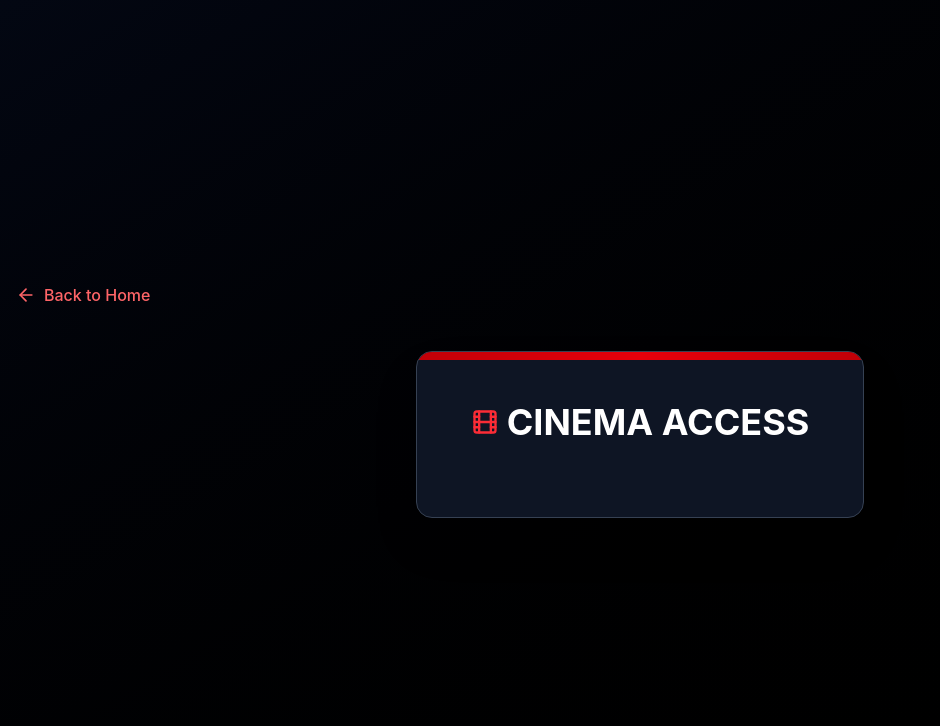
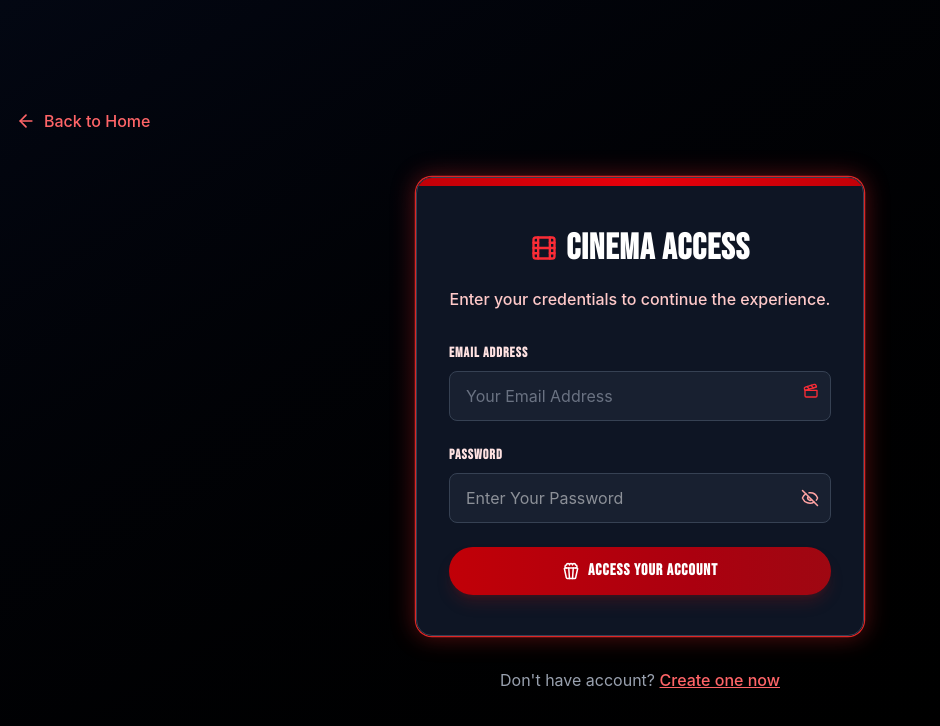
Before and after one commit to avhis-hek7/Movie_Booking_App, a React (Vite) app in the folder frontend/: page /login in a window 1280 px wide. Shown: the top 726 px of the page, without its empty margins (0-940 px from the left). Built offline with nearby package versions, Linux system fonts and the light colour scheme.

Commit message:
login page created successfully

```diff
--- a/frontend/src/components/LoginPage.jsx
+++ b/frontend/src/components/LoginPage.jsx
@@ -1,7 +1,15 @@
 import React, { useState } from "react";
 import { loginStyles } from "../assets/dummyStyles";
-import { ToastContainer } from "react-toastify";
-import { ArrowLeft, Film, LocateFixed } from "lucide-react";
+import { toast, ToastContainer } from "react-toastify";
+import {
+  ArrowLeft,
+  Clapperboard,
+  Eye,
+  EyeOff,
+  Film,
+  LocateFixed,
+  Popcorn,
+} from "lucide-react";
 
 const LoginPage = () => {
   const [formData, setFormData] = useState({
@@ -10,6 +18,47 @@ const LoginPage = () => {
   });
   const [showPassword, setShowPassword] = useState(false);
   const [isLoading, setIsLoading] = useState(false);
+
+  const handleChange = (e) => {
+    const { name, value } = e.target;
+    setFormData((prevState) => ({
+      ...prevState,
+      [name]: value,
+    }));
+  };
+
+  // handle Submit
+  const handleSubmit = (e) => {
+    e.preventDefault();
+    setIsLoading(true);
+    if (!formData.password || formData.password.length < 6) {
+      setIsLoading(false);
+      toast.error("Password must be atleast of 6 characters long");
+      console.warn("Login Blocked");
+      return;
+    }
+    console.log("Login Data:", formData);
+
+    setTimeout(() => {
+      setIsLoading(false);
+
+      // Persist auth to localStorage so Navbar detects logged-in state
+      try {
+        const authObj = { isLoggedIn: true, email: formData.email };
+        localStorage.setItem("cine_auth", JSON.stringify(authObj));
+        localStorage.setItem("isLoggedIn", "true");
+        localStorage.setItem("userEmail", formData.email || "");
+        localStorage.setItem("cine_user_email", formData.email || "");
+        console.log("Auth saved to localStorage:", authObj);
+      } catch (err) {
+        console.error("Failed to Login:", err);
+      }
+      toast.success("Login Successfully! Redirecting to your cinema...");
+      setTimeout(() => {
+        window.location.href = "/";
+      }, 2000);
+    }, 1500);
+  };
 
   const goBack = () => {
     window.history.back();
@@ -39,20 +88,107 @@ const LoginPage = () => {
         </div>
 
         <div className={loginStyles.cardContainer}>
-            <div className={loginStyles.cardHeader}></div>
-            <div className={loginStyles.cardContent}>
-                <div className={loginStyles.headerContainer}>
-                    <div className={loginStyles.headerIconContainer}>
-                        <Film  className={loginStyles.headerIcon} size={28}/>
-                        <h2 className={loginStyles.headerTitle}>CINEMA ACCESS</h2>
+          <div className={loginStyles.cardHeader}></div>
+          <div className={loginStyles.cardContent}>
+            <div className={loginStyles.headerContainer}>
+              <div className={loginStyles.headerIconContainer}>
+                <Film className={loginStyles.headerIcon} size={28} />
+                <h2 className={loginStyles.headerTitle}>CINEMA ACCESS</h2>
+              </div>
+              <p className={loginStyles.headerSubtitle}>
+                Enter your credentials to continue the experience.
+              </p>
+            </div>
+            <form onSubmit={handleSubmit}>
+              <div className={loginStyles.inputGroup}>
+                <label htmlFor="email" className={loginStyles.label}>
+                  EMAIL ADDRESS
+                </label>
+                <div className={loginStyles.inputContainer}>
+                  <input
+                    type="email"
+                    id="email"
+                    name="email"
+                    required
+                    value={formData.email}
+                    onChange={handleChange}
+                    className={loginStyles.input}
+                    placeholder="Your Email Address"
+                  />
 
-                    </div>
+                  <div className={loginStyles.inputIcon}>
+                    <Clapperboard size={16} className="text-red-500 " />
+                  </div>
+                </div>
+              </div>
+
+              <div className={loginStyles.inputGroup}>
+                <label htmlFor="password" className={loginStyles.label}>
+                  PASSWORD
+                </label>
+                <div className={loginStyles.inputContainer}>
+                  <input
+                    type={showPassword ? "text" : "password"}
+                    id="password"
+                    name="password"
+                    required
+                    value={formData.password}
+                    onChange={handleChange}
+                    className={loginStyles.inputWithIcon}
+                    placeholder="Enter Your Password"
+                  />
+                  <button
+                    type="button"
+                    className={loginStyles.passwordToggle}
+                    onClick={() => setShowPassword(!showPassword)}
+                  >
+                    {!showPassword ? (
+                      <EyeOff
+                        size={18}
+                        className={loginStyles.passwordToggleIcon}
+                      />
+                    ) : (
+                      <Eye
+                        size={18}
+                        className={loginStyles.passwordToggleIcon}
+                      />
+                    )}
+                  </button>
+                </div>
+              </div>
+
+              <button type="submit" disabled={isLoading} className={`${loginStyles.submitButton} ${isLoading ? loginStyles.submitButtonDisabled : ""}`}>
+               {isLoading ? (
+                <div className={loginStyles.buttonContent}>
+                  <div className={loginStyles.loadingSpinner}></div>
+                  <span className={loginStyles.buttonText}>SIGNING IN...</span>
 
                 </div>
-            </div>
+               ):(
+                 <div className={loginStyles.buttonContent}>
+                  <Popcorn  size={18} className={loginStyles.buttonIcon}/>
+                  <span className={loginStyles.buttonText}>ACCESS YOUR ACCOUNT</span>
+
+                </div>
+               )}
+              </button>
+            </form>
+          </div>
+        </div>
+
+        <div className={loginStyles.footerContainer}>
+          <p className={loginStyles.footerText}>
+            Don't have account?{" "}
+            <a href="/signup" className={loginStyles.footerLink}>
+            Create one now
+            </a>
+
+          </p>
 
         </div>
       </div>
+
+      <style>{loginStyles.customCSS}</style>
     </div>
   );
 };
--- a/frontend/src/components/Navbar.jsx
+++ b/frontend/src/components/Navbar.jsx
@@ -151,6 +151,7 @@ const Navbar = () => {
                     <div className={navbarStyles.desktopAuth}>
                         { isLoggedIn ? (
                             <button title={userEmail || 'Logout'} onClick={handleLogout} className={navbarStyles.logoutButton}>
+                                <LogOut className={navbarStyles.authIcon} />
                                 <span>Logout</span>
                             </button>
                         ):(
```
